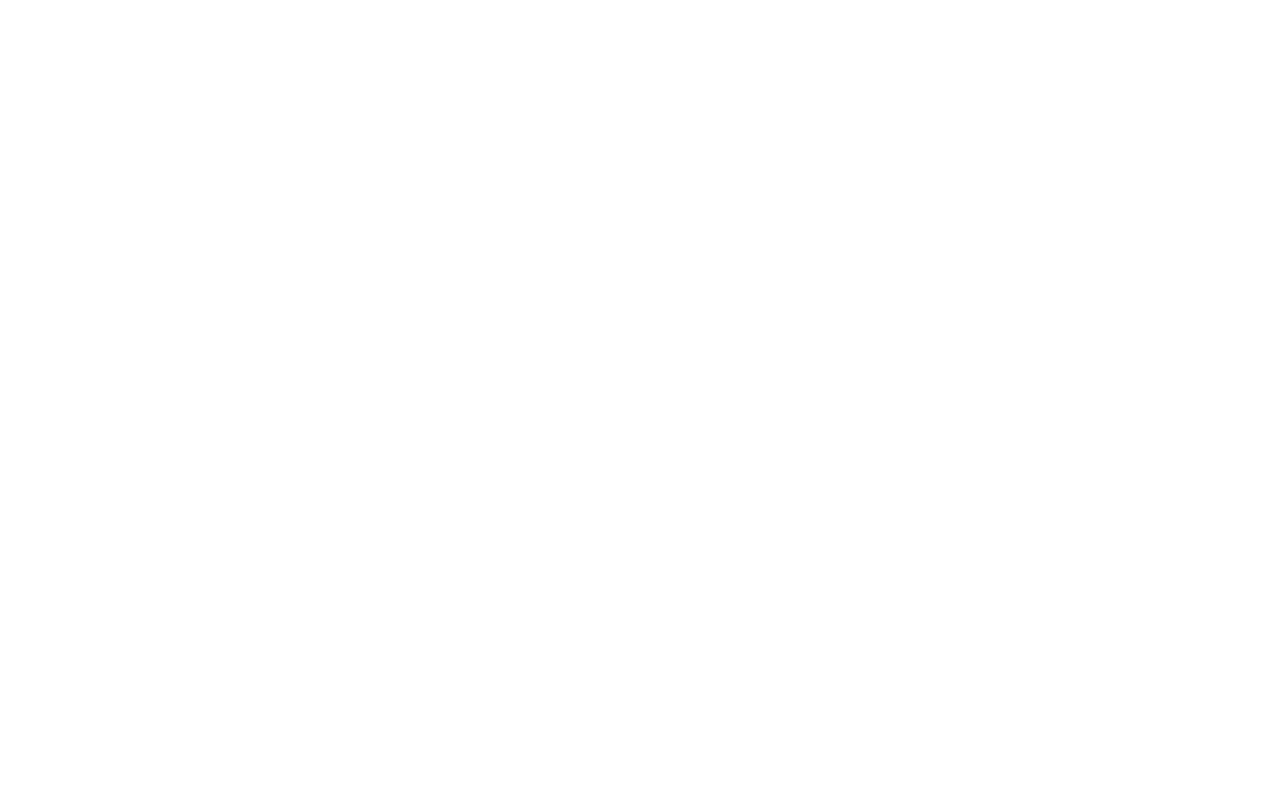
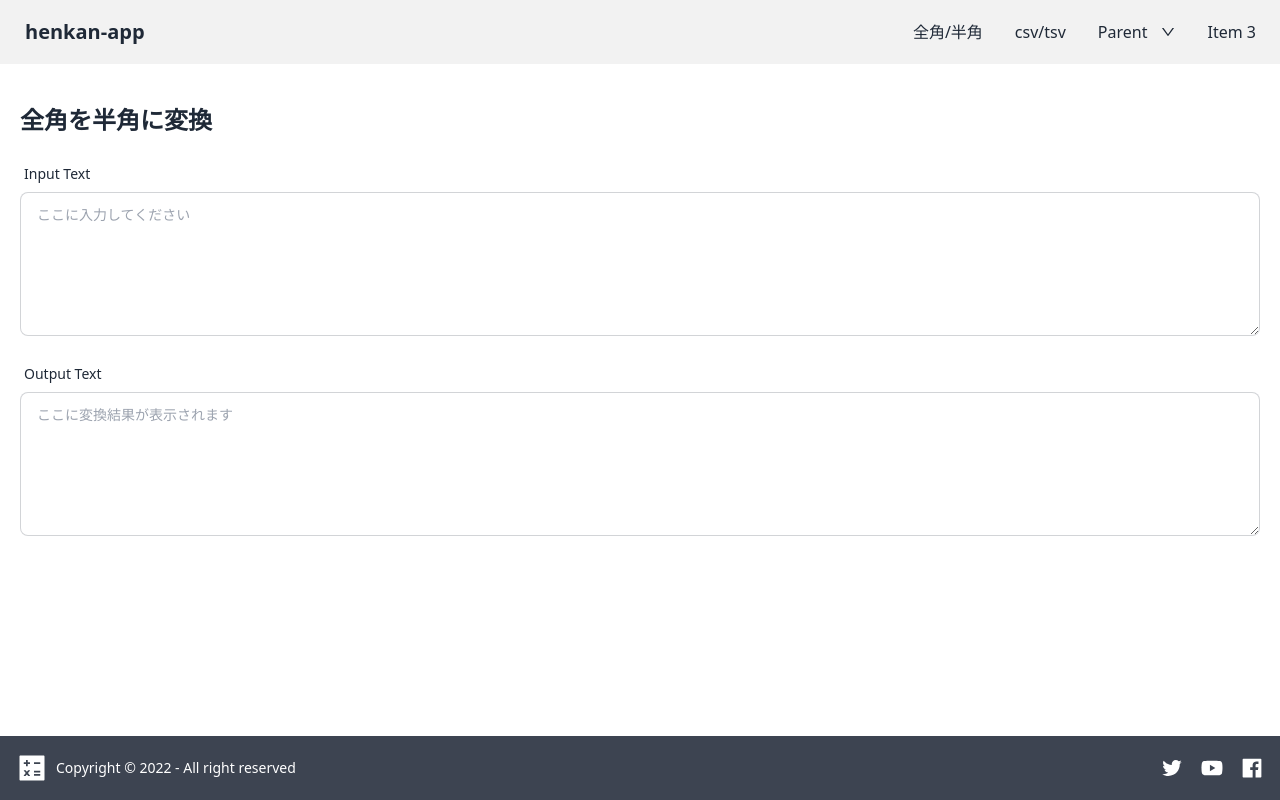
Before and after one commit to hiroto-toriyama/henkan-app, a React (Vite) app: page /henkan-app/csv-tsv in a window 1280 px wide. Before the commit this address had no page. Built offline with nearby package versions, Linux system fonts and the light colour scheme.

Commit message:
csv/tsvページを用意

```diff
--- a/src/App.tsx
+++ b/src/App.tsx
@@ -1,6 +1,7 @@
 import { BrowserRouter, Route, Routes } from 'react-router-dom';
 import TopPage from './pages/TopPage';
 import FullHalfPage from './pages/FullHalfPage';
+import CsvTsvPage from './pages/CsvTsvPage';
 
 function App() {
   return (
@@ -9,6 +10,7 @@
         <Routes>
           <Route index element={<TopPage />} />
           <Route path='/full-half' element={<FullHalfPage />} />
+          <Route path='/csv-tsv' element={<CsvTsvPage />} />
         </Routes>
       </BrowserRouter>
     </div>
--- a/src/components/Header.tsx
+++ b/src/components/Header.tsx
@@ -10,6 +10,7 @@
       <div className="flex-none">
         <ul className="menu menu-horizontal p-0">
           <li><Link to="/full-half">全角/半角</Link></li>
+          <li><Link to="/csv-tsv">csv/tsv</Link></li>
           <li tabIndex={0}>
             <a>
               Parent
--- /dev/null
+++ b/src/pages/CsvTsvPage.tsx
@@ -0,0 +1,37 @@
+import Footer from "../components/Footer";
+import Header from "../components/Header";
+import { useState } from "react";
+
+const CsvTsvPage = () => {
+  const [text, setText] = useState("");
+  const onChange: React.ChangeEventHandler<HTMLTextAreaElement> = (e) => {
+    setText(e.target.value);
+  };
+  const csv2tsv = (str: string) => {
+    return str;
+  };
+
+  return (
+    <div className="flex flex-col min-h-screen">
+      <Header />
+      <div className="grow container mx-auto my-5 p-5">
+        <div className="font-bold text-2xl mb-5">全角を半角に変換</div>
+        <div className="form-control mb-5">
+          <label className="label">
+            <span className="label-text">Input Text</span>
+          </label>
+          <textarea value={text} onChange={onChange} className="textarea textarea-bordered h-36" placeholder="ここに入力してください" spellCheck={false}></textarea>
+        </div>
+        <div className="form-control">
+          <label className="label">
+            <span className="label-text">Output Text</span>
+          </label>
+          <textarea value={csv2tsv(text)} className="textarea textarea-bordered h-36" placeholder="ここに変換結果が表示されます" spellCheck={false}></textarea>
+        </div>
+      </div>
+      <Footer />
+    </div>
+  );
+};
+
+export default CsvTsvPage;
```
